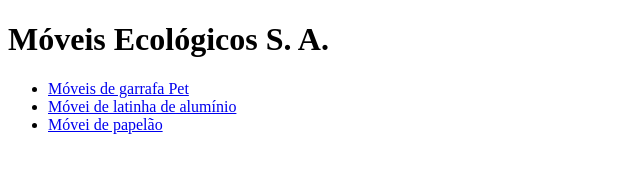
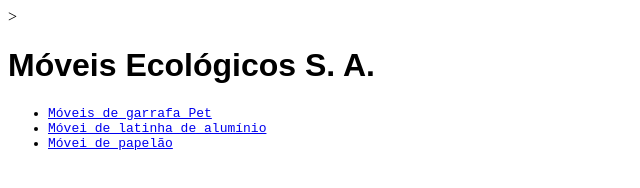
Before and after one commit to rafaeg/citacoes, a plain HTML site: page index.html in a window 1280 px wide. Shown: the whole page, without its empty margins (0-640 px from the left). Drawn offline with Linux system fonts and the light colour scheme.

Commit message:
Inclusão do arquivo .css no index.html

```diff
--- a/index.html
+++ b/index.html
@@ -3,6 +3,7 @@
 <head>
     <meta charset="UTF-8">
     <meta http-equiv="X-UA-Compatible" content="IE=edge">
+    ><link rel="stylesheet" href="css/estilo.css">
     <meta name="viewport" content="width=device-width, initial-scale=1.0">
     <meta name="description" content="Móveis ecológicos">
     <meta name="Keywords" content="moveis ecologicos">
```
